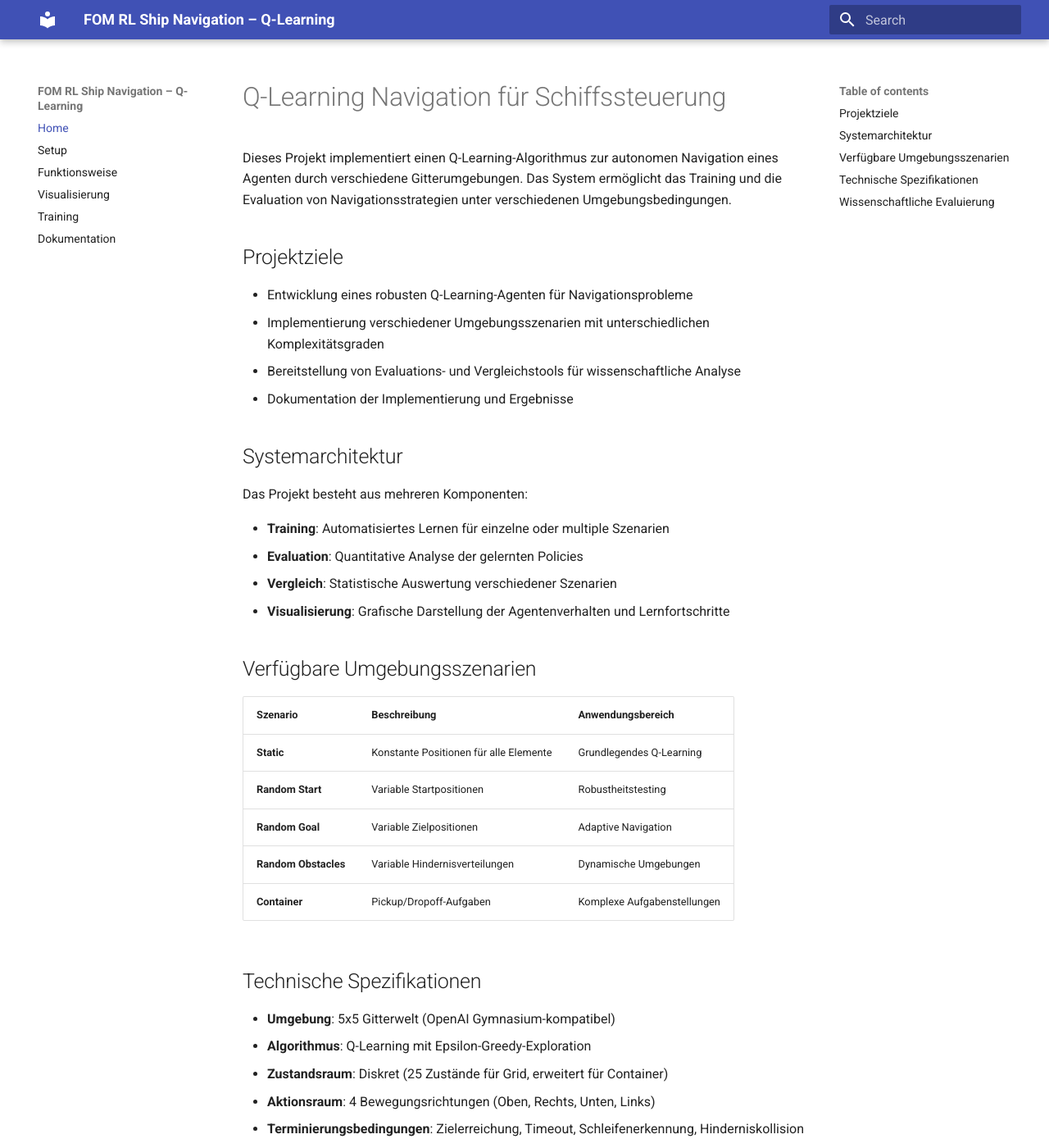
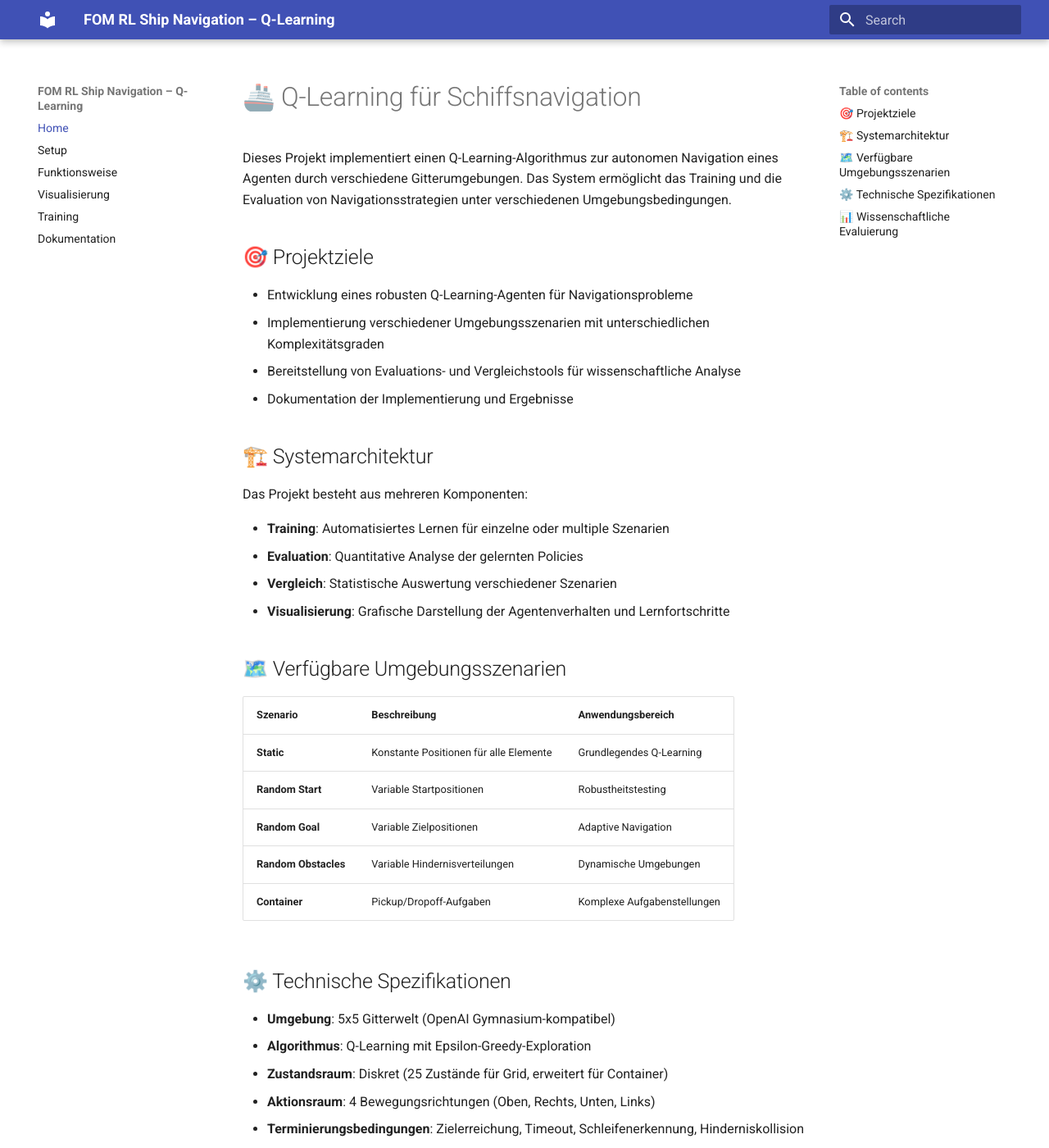
Before and after one commit to Ul012/FOM-RL-Schiffsnavigation, an MkDocs documentation site: the page built from docs/index.md, in a window 1280 px wide and 1400 px high. Shown: the whole window at 82% size. Built offline with MkDocs 1.6.1 and Material for MkDocs 9.7.7, drawn with Linux system fonts in a browser that asks for light colours; some of the changed text lies outside the part shown.

Commit message:
Anpassung index.md

```diff
--- a/docs/index.md
+++ b/docs/index.md
@@ -1,15 +1,14 @@
-# Q-Learning Navigation für Schiffssteuerung
-
+# 🚢 Q-Learning für Schiffsnavigation
 Dieses Projekt implementiert einen Q-Learning-Algorithmus zur autonomen Navigation eines Agenten durch verschiedene Gitterumgebungen. Das System ermöglicht das Training und die Evaluation von Navigationsstrategien unter verschiedenen Umgebungsbedingungen.
 
-## Projektziele
+## 🎯 Projektziele
 
 - Entwicklung eines robusten Q-Learning-Agenten für Navigationsprobleme
 - Implementierung verschiedener Umgebungsszenarien mit unterschiedlichen Komplexitätsgraden
 - Bereitstellung von Evaluations- und Vergleichstools für wissenschaftliche Analyse
 - Dokumentation der Implementierung und Ergebnisse
 
-## Systemarchitektur
+## 🏗️ Systemarchitektur
 
 Das Projekt besteht aus mehreren Komponenten:
 
@@ -18,7 +17,7 @@ Das Projekt besteht aus mehreren Komponenten:
 - **Vergleich**: Statistische Auswertung verschiedener Szenarien
 - **Visualisierung**: Grafische Darstellung der Agentenverhalten und Lernfortschritte
 
-## Verfügbare Umgebungsszenarien
+## 🗺️ Verfügbare Umgebungsszenarien
 
 | Szenario | Beschreibung | Anwendungsbereich |
 |----------|--------------|-------------------|
@@ -28,7 +27,7 @@ Das Projekt besteht aus mehreren Komponenten:
 | **Random Obstacles** | Variable Hindernisverteilungen | Dynamische Umgebungen |
 | **Container** | Pickup/Dropoff-Aufgaben | Komplexe Aufgabenstellungen |
 
-## Technische Spezifikationen
+## ⚙️ Technische Spezifikationen
 
 - **Umgebung**: 5x5 Gitterwelt (OpenAI Gymnasium-kompatibel)
 - **Algorithmus**: Q-Learning mit Epsilon-Greedy-Exploration
@@ -36,7 +35,7 @@ Das Projekt besteht aus mehreren Komponenten:
 - **Aktionsraum**: 4 Bewegungsrichtungen (Oben, Rechts, Unten, Links)
 - **Terminierungsbedingungen**: Zielerreichung, Timeout, Schleifenerkennung, Hinderniskollision
 
-## Wissenschaftliche Evaluierung
+## 📊 Wissenschaftliche Evaluierung
 
 Das System bietet umfassende Analysemöglichkeiten:
 
@@ -48,7 +47,7 @@ Das System bietet umfassende Analysemöglichkeiten:
 
 ---
 
-**Weiterführende Informationen:**
+**📚 Weiterführende Informationen:**
 
 - [Setup und Installation](setup.md)
 - [Funktionsweise des Systems](funktionsweise.md)
```
